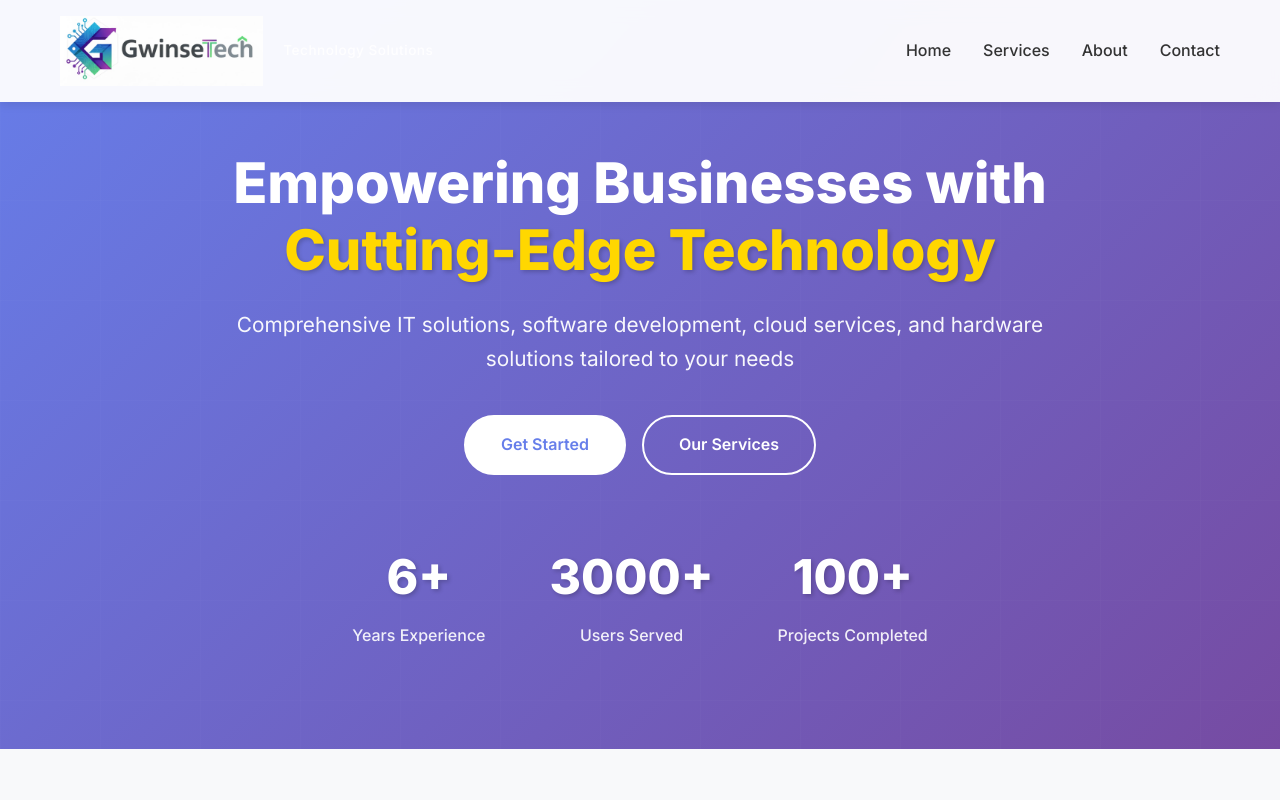
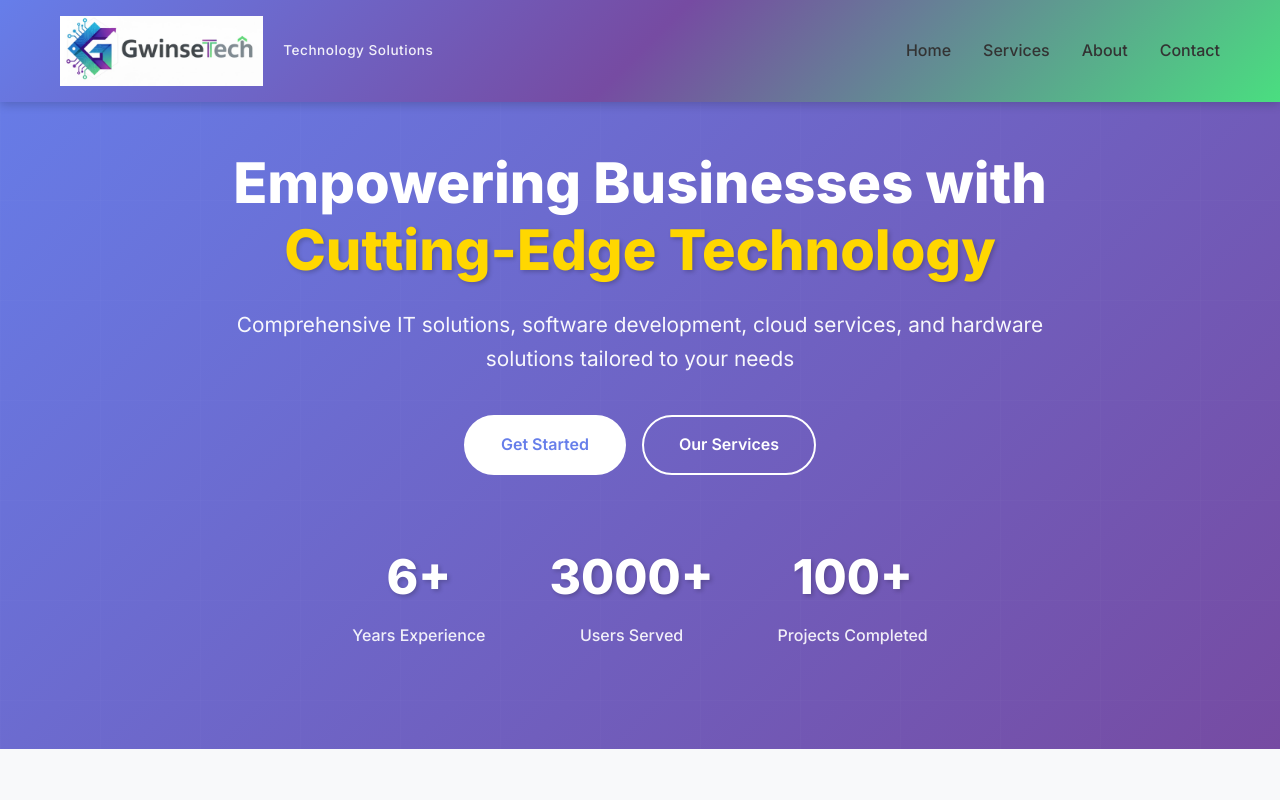
Before and after one commit to gwinsetech/Gwinsetech-website, a website: page index.html in a window 1280 px wide. Shown: the top 800 px of the page. Drawn offline with Linux system fonts and the light colour scheme.

Commit message:
Update site theme to match logo colors - blue, purple, green gradient

```diff
--- a/company-styles.css
+++ b/company-styles.css
@@ -26,9 +26,9 @@ body {
     position: fixed;
     top: 0;
     width: 100%;
-    background: rgba(255, 255, 255, 0.95);
+    background: linear-gradient(135deg, #667eea 0%, #764ba2 50%, #4ade80 100%);
     backdrop-filter: blur(10px);
-    box-shadow: 0 2px 10px rgba(0, 0, 0, 0.1);
+    box-shadow: 0 2px 10px rgba(0, 0, 0, 0.2);
     z-index: 1000;
     transition: all 0.3s ease;
 }
```
